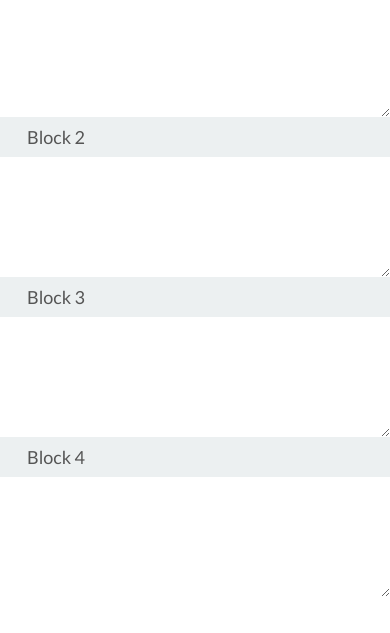
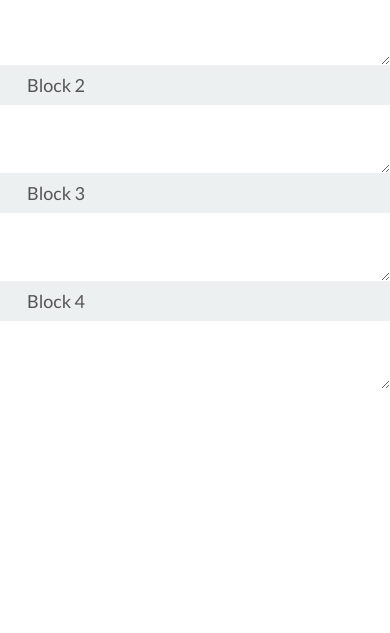
Before and after one commit to andrewmthomas87/Classes, a plain HTML site: page index.html in a window 390 px wide. Shown: the part 117-750 px from the top of the page. Drawn offline with Linux system fonts and the light colour scheme; some packages are replaced by stand-ins of ours.

Commit message:
Fixed scrolling issue

```diff
--- a/style.css
+++ b/style.css
@@ -101,7 +101,6 @@ section div div textarea {
 	display: block;
 	color: #222;
 	width: calc(100% - 1em);
-	min-height: 5em;
 	padding: 0.5em;
 	background-color: #fff;
 	border: none;
```
